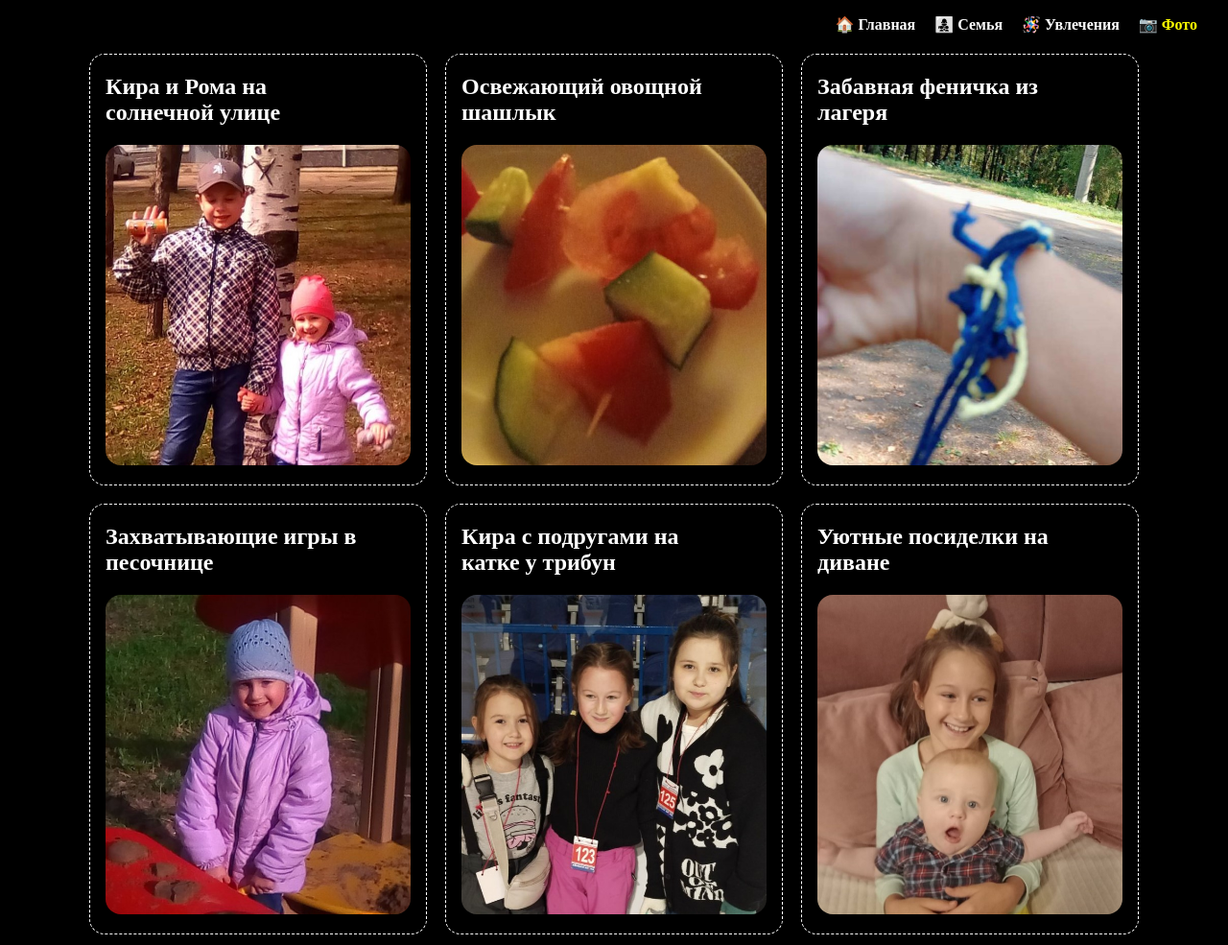
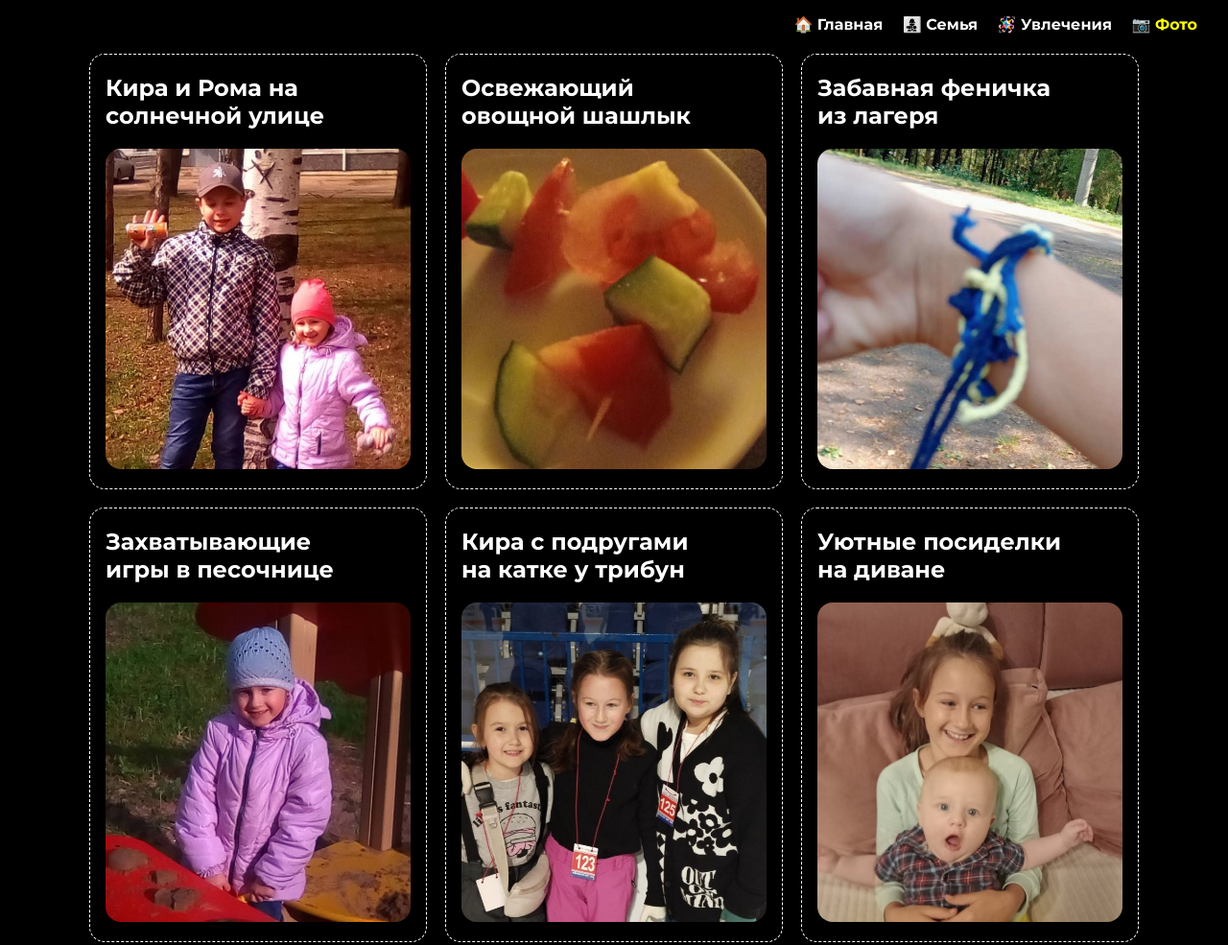
Before and after one commit to shiuch/gitfolio-personal-page-HTML-CSS, a plain HTML site: page photo.html in a window 1280 px wide. Shown: the top 985 px of the page at 96% size. Drawn offline with Linux system fonts and the light colour scheme; the site is published under a folder, as on GitHub Pages, so addresses that start at the root find nothing.

Commit message:
Update photo.css

```diff
--- a/css/photo.css
+++ b/css/photo.css
@@ -1,6 +1,6 @@
 @font-face {
   font-family: Montserrat;
-  src: url("/fonts/Montserrat-VariableFont_wght.ttf");
+  src: url("Montserrat-VariableFont_wght.ttf");
 }
 body {
   font-family: Montserrat;
```
